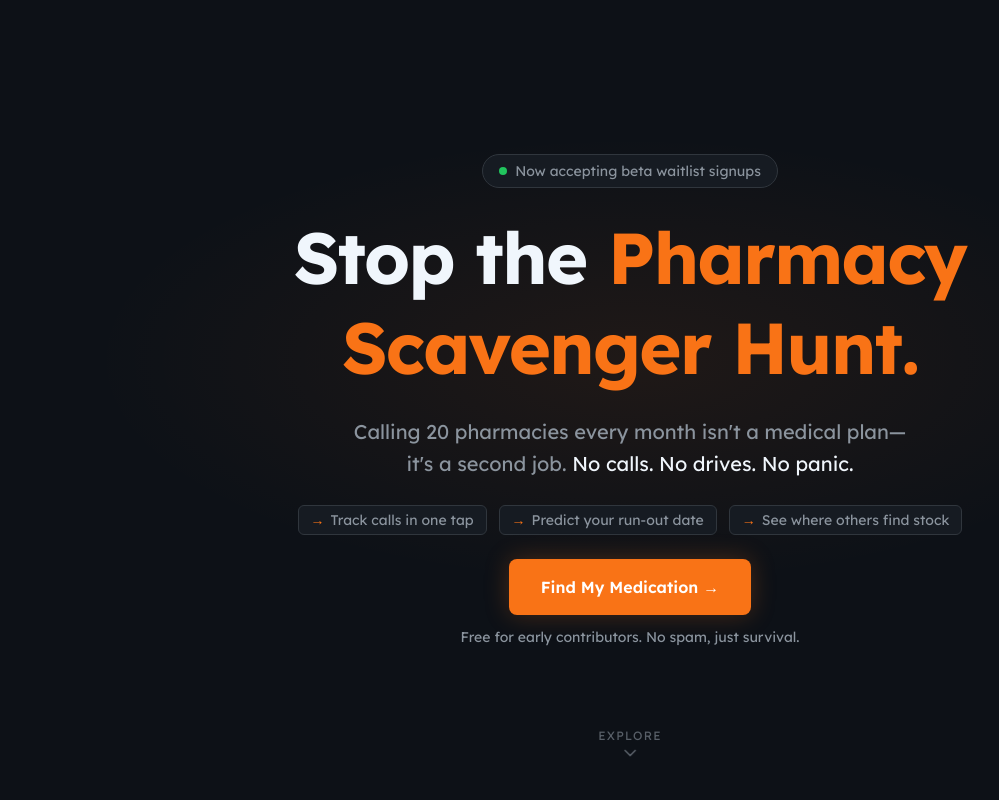
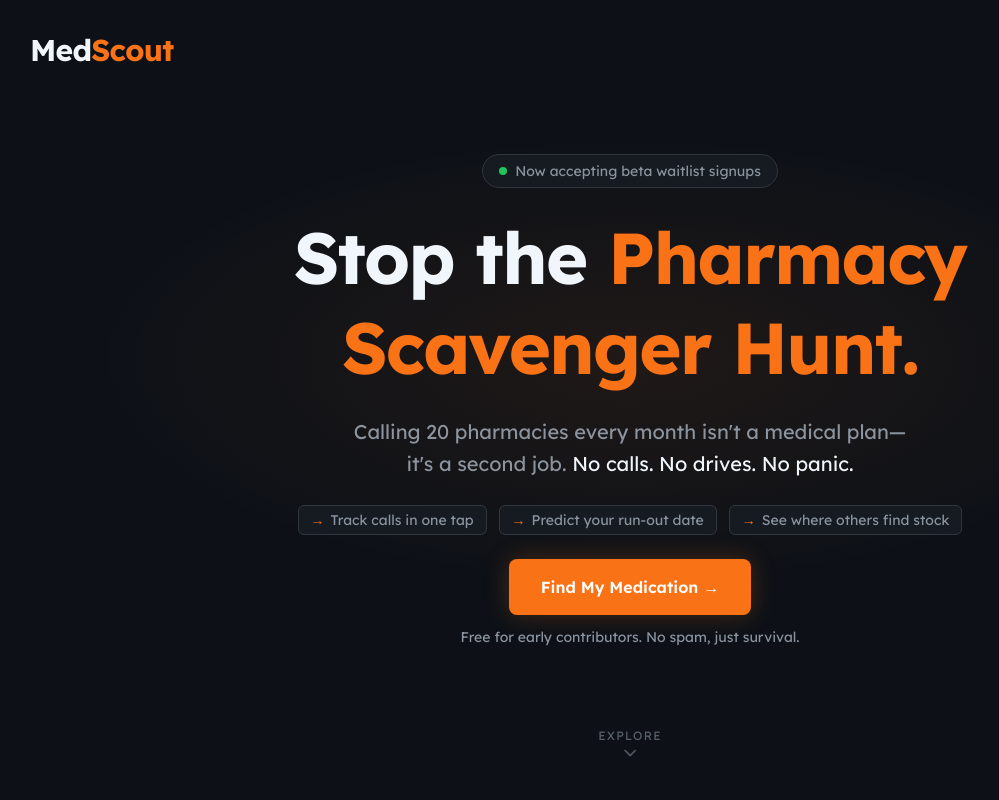
Before and after one commit to ManicalEngineer/MedScout, a Next.js app in the folder landing/: page / in a window 1280 px wide. Shown: the top 800 px of the page, without its empty margins (10-1009 px from the left). Built offline with nearby package versions, Linux system fonts and the light colour scheme; no server answers.

Commit message:
Add MedScout wordmark to hero above the fold
Required for Google OAuth verification: consent-screen app name must be
visible on the home page.

Co-Authored-By: Claude Sonnet 5.5 <noreply@anthropic.com>
Claude-Session: https://claude.ai/code/session_01MhU3v5oXYZv11vqU8kYpxh

```diff
--- a/landing/src/components/HeroSection.tsx
+++ b/landing/src/components/HeroSection.tsx
@@ -12,6 +12,11 @@ export function HeroSection() {
             'radial-gradient(ellipse 60% 40% at 50% 45%, rgba(249,115,22,0.08) 0%, transparent 70%)',
         }}
       />
+
+      {/* Brand wordmark */}
+      <div className="absolute left-6 top-6 z-10 text-2xl font-bold tracking-tight text-[#F0F6FC] sm:left-10 sm:top-8 sm:text-3xl">
+        Med<span className="text-[#F97316]">Scout</span>
+      </div>
 
       <div className="relative z-10 flex max-w-3xl flex-col items-center gap-6">
         {/* Badge */}
```
